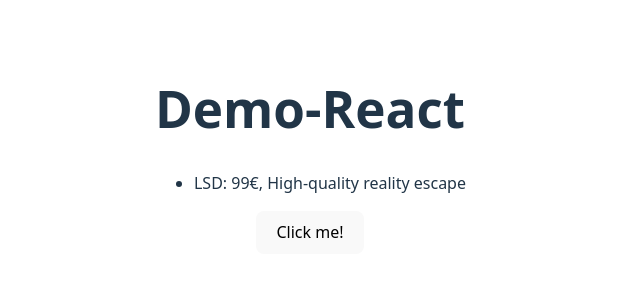
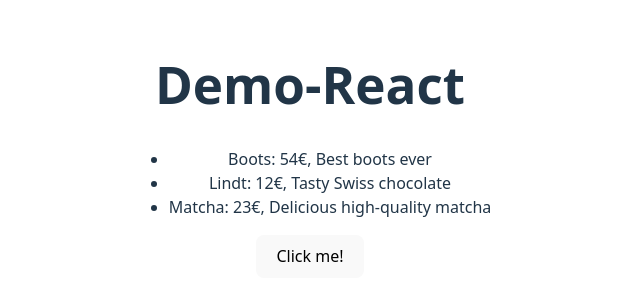
Before and after one commit to darmattt/DaryaMartysiuk_5BAIF_WMC, a React (Vite) app: page / in a window 1280 px wide. Shown: the part 250-550 px from the top of the page, without its empty margins (330-970 px from the left). Built offline with nearby package versions, Linux system fonts and the light colour scheme.

Commit message:
almost done

```diff
--- a/src/App.jsx
+++ b/src/App.jsx
@@ -4,9 +4,9 @@ import viteLogo from '/vite.svg'
 import './App.css'
 
 function App () {
-    const products = [{id: 1, name: "boots", price: 54, description: "Best boots ever", isLegal: true},
-        {id: 2, name: "lindt", price: 12, description: "Tasty Swiss chocolate", isLegal: true},
-        {id:3, name: "matcha", price:23, description: "Delicious high-quality matcha", isLegal: true},
+    const products = [{id: 1, name: "Boots", price: 54, description: "Best boots ever", isLegal: true},
+        {id: 2, name: "Lindt", price: 12, description: "Tasty Swiss chocolate", isLegal: true},
+        {id:3, name: "Matcha", price:23, description: "Delicious high-quality matcha", isLegal: true},
         {id:4, name: "LSD", price:99, description: "High-quality reality escape", isLegal: false}
     ]
     function handleButtonClick(){
@@ -15,14 +15,15 @@ function App () {
     return (
         <div>
             <h1>Demo-React</h1>
-            <ProductListComponent products = {products} click = {handleButtonClick}/>
+            <ProductListComponent products = {products} click = {handleButtonClick} showLegal={true}/>
         </div>
     )
 }
-function ProductListComponent(props, showLegal = false){
+function ProductListComponent(props){
+    const showLegal = props.showLegal;
     const products = props.products.filter(product => product.isLegal === showLegal);
+    const onClick = props.click;
 
-    const onClick = props.click;
     if (products.length === 0) {
         return <p>The List is empty. There must be at least one element.</p>
     }
```
Also changed, not shown: src/javascript.js (+17 -10 lines).
